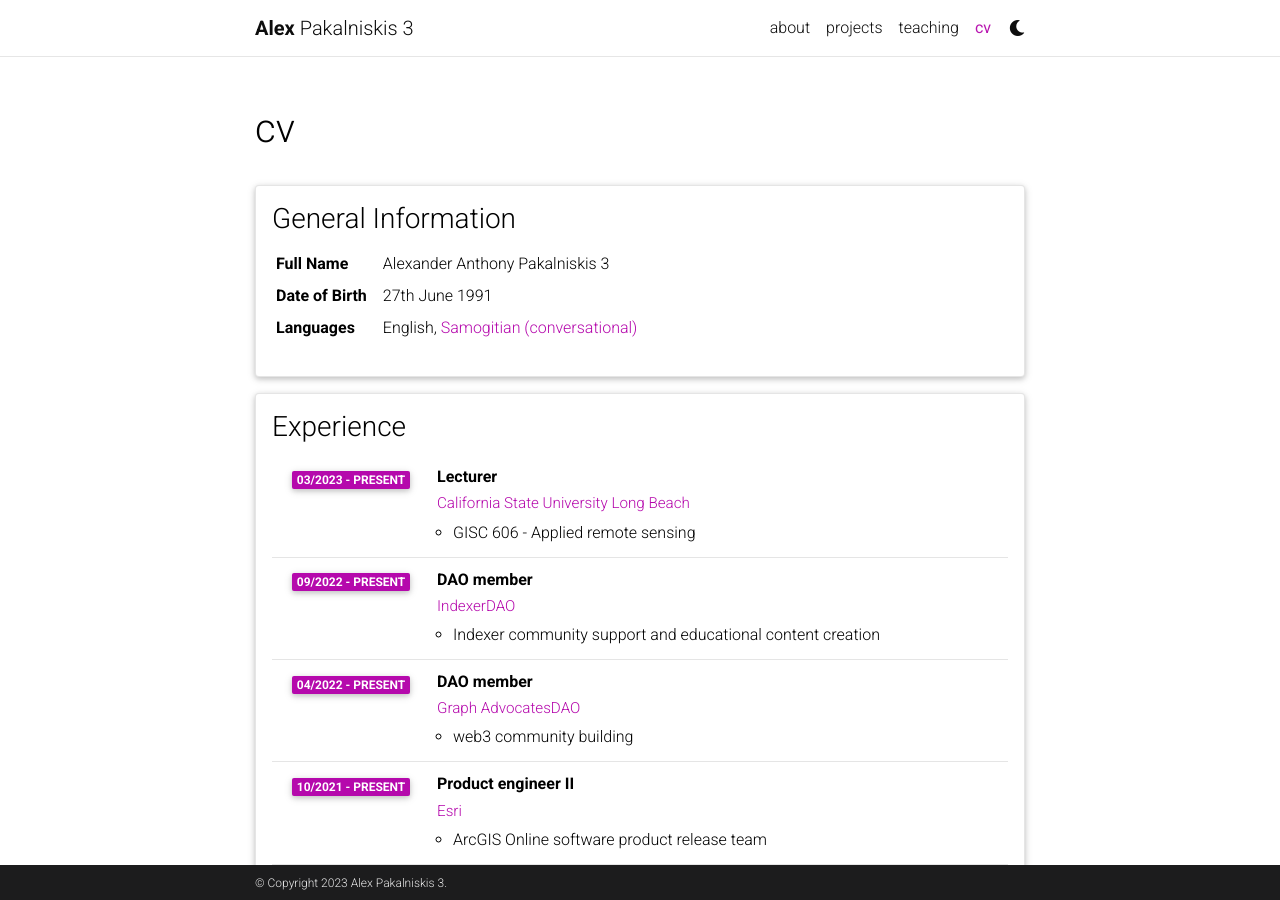
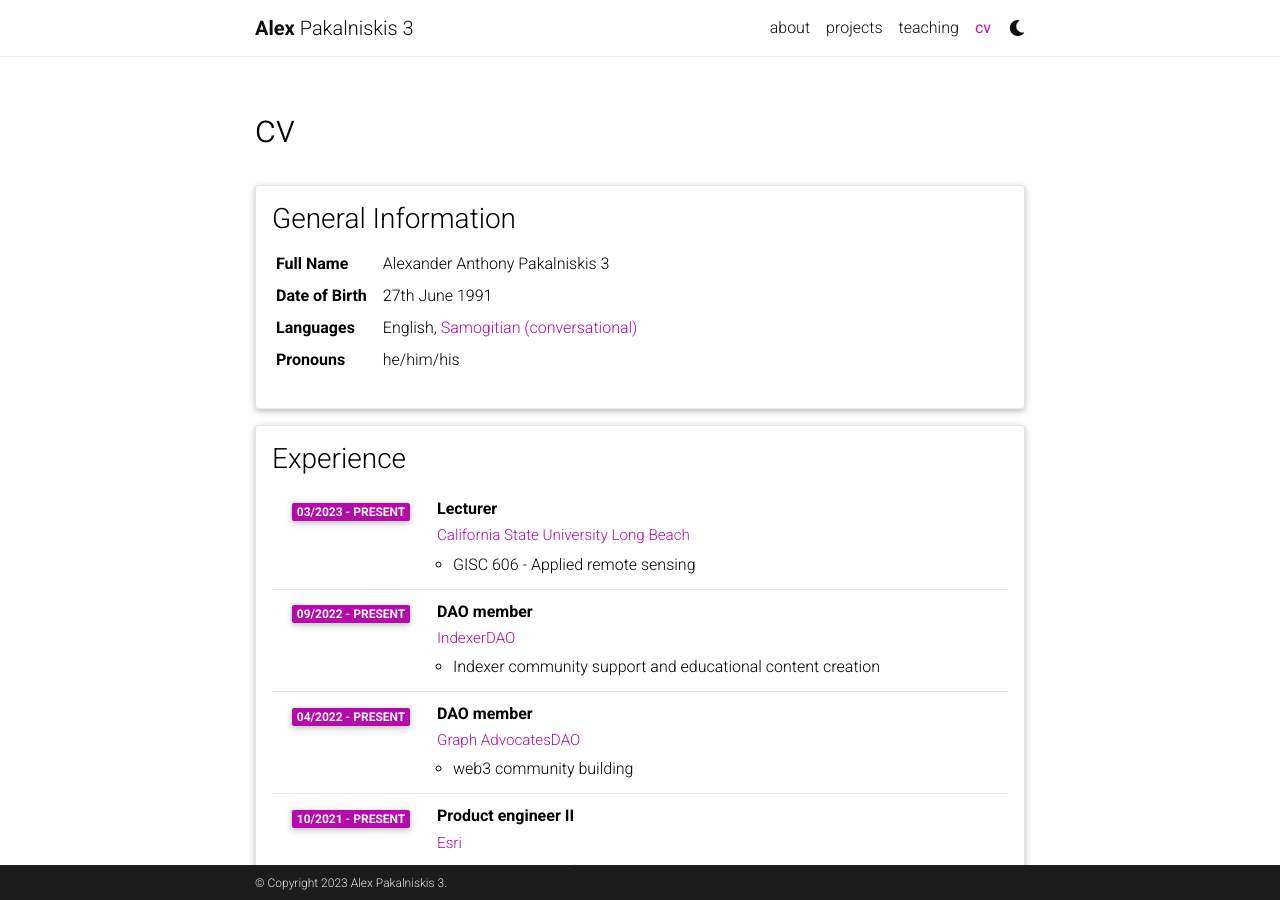
Before and after one commit to alex-pakalniskis/alex-pakalniskis.github.io, a Jekyll site: the page built from _pages/cv.md, in a window 1280 px wide and 900 px high. Built offline with Jekyll 4.4.1, drawn with Linux system fonts in a browser that asks for light colours; comment, search, counter and statistics services are not loaded; a style sheet for code colours, icons or effects is not loaded.

Commit message:
Update cv.yml

```diff
--- a/_data/cv.yml
+++ b/_data/cv.yml
@@ -7,6 +7,8 @@
       value: 27th June 1991
     - name: Languages
       value: English, <a href="https://en.wikipedia.org/wiki/Samogitian_language">Samogitian (conversational)</a>
+    - name: Pronouns
+      value: he/him/his
 
 - title: Experience
   type: time_table
```
